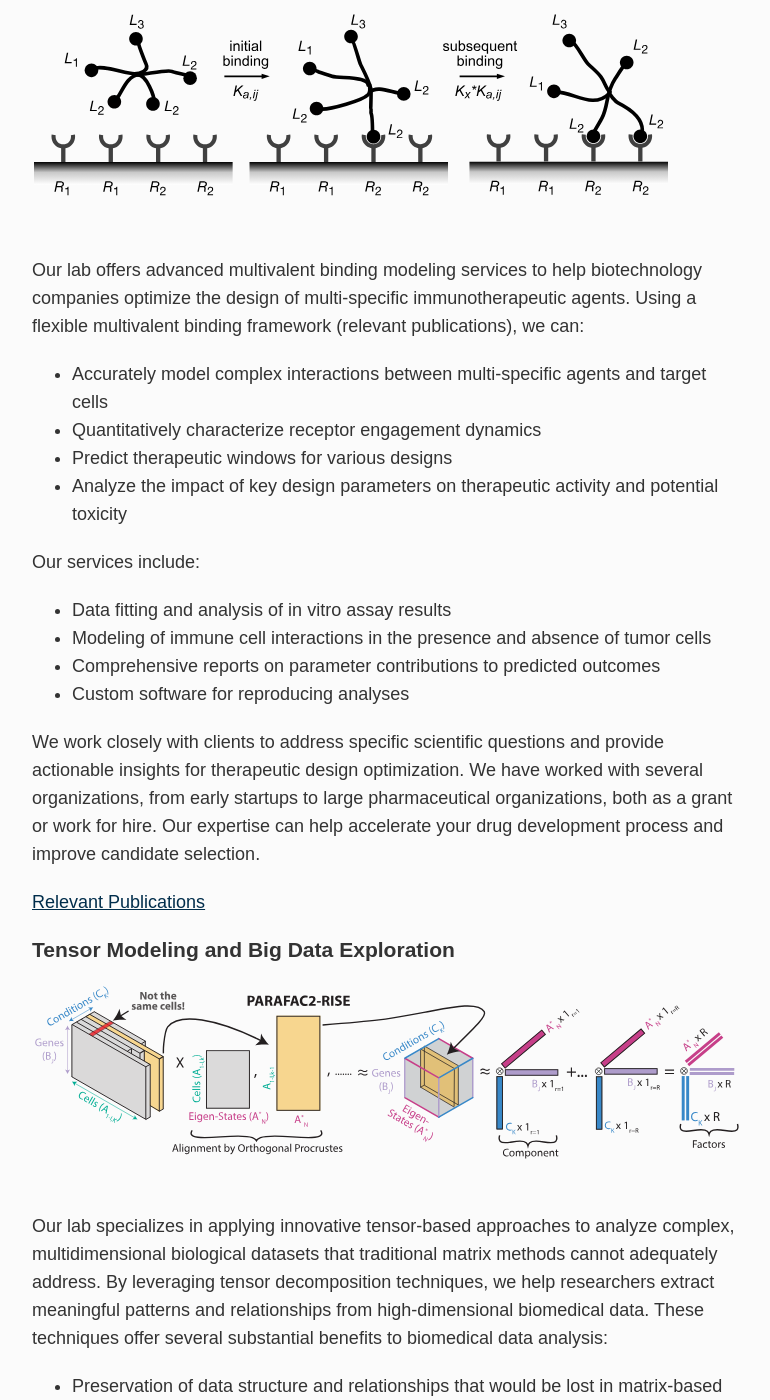
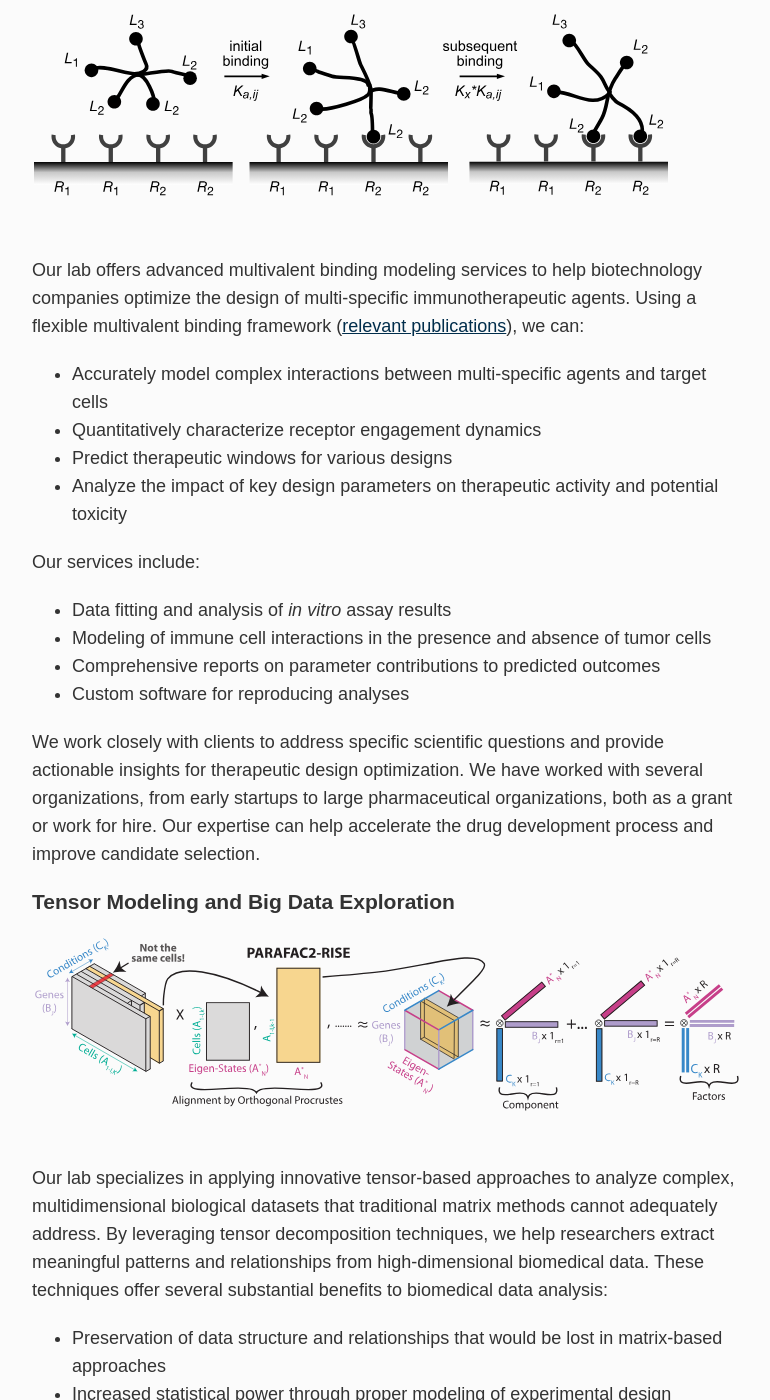
Before and after one commit to meyer-lab/asmlab.org, a Jekyll site: the page built from research/industry.md, in a window 1280 px wide and 1400 px high, scrolled down 343 px. Shown: the whole window, without its empty margins (253-1023 px from the left). Built offline with Jekyll 4.4.1, drawn with Linux system fonts in a browser that asks for light colours; some web fonts are replaced; some of the changed text lies outside the part shown.

Commit message:
Post page

```diff
--- a/_data/links.yml
+++ b/_data/links.yml
@@ -9,3 +9,6 @@
 
 - url: /publications
   title: Publications
+
+- url: /research/industry.html
+  title: Industry
--- a/research/industry.md
+++ b/research/industry.md
@@ -9,7 +9,7 @@
 
 <img src="binding.svg" width="90%" />
 
-Our lab offers advanced multivalent binding modeling services to help biotechnology companies optimize the design of multi-specific immunotherapeutic agents. Using a flexible multivalent binding framework (relevant publications), we can:
+Our lab offers advanced multivalent binding modeling services to help biotechnology companies optimize the design of multi-specific immunotherapeutic agents. Using a flexible multivalent binding framework ([relevant publications](binding.html)), we can:
 
 - Accurately model complex interactions between multi-specific agents and target cells
 - Quantitatively characterize receptor engagement dynamics
@@ -18,14 +18,12 @@
 
 Our services include:
 
-- Data fitting and analysis of in vitro assay results
+- Data fitting and analysis of _in vitro_ assay results
 - Modeling of immune cell interactions in the presence and absence of tumor cells
 - Comprehensive reports on parameter contributions to predicted outcomes
 - Custom software for reproducing analyses
 
-We work closely with clients to address specific scientific questions and provide actionable insights for therapeutic design optimization. We have worked with several organizations, from early startups to large pharmaceutical organizations, both as a grant or work for hire. Our expertise can help accelerate your drug development process and improve candidate selection.
-
-[Relevant Publications](binding.html)
+We work closely with clients to address specific scientific questions and provide actionable insights for therapeutic design optimization. We have worked with several organizations, from early startups to large pharmaceutical organizations, both as a grant or work for hire. Our expertise can help accelerate the drug development process and improve candidate selection.
 
 ### Tensor Modeling and Big Data Exploration
 
```
Also changed, not shown: other parts of research/industry.md (+1 -1 lines).
